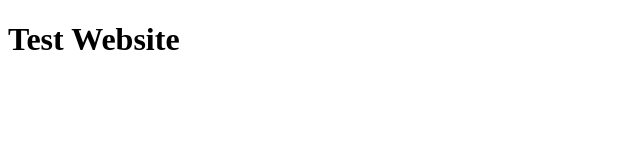
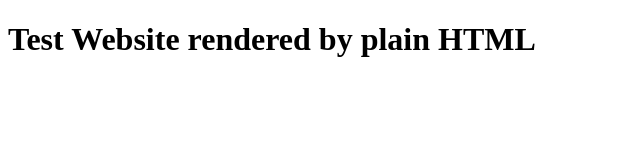
Before and after one commit to Harish-Athulya/test_ops_website, a plain HTML site: page index.html in a window 1280 px wide. Shown: the whole page, without its empty margins (0-640 px from the left). Drawn offline with Linux system fonts and the light colour scheme.

Commit message:
Another stupid change

```diff
--- a/index.html
+++ b/index.html
@@ -7,6 +7,6 @@
     <title>Github Actions</title>
 </head>
 <body>
-    <h1>Test Website</h1>
+    <h1>Test Website rendered by plain HTML</h1>
 </body>
 </html>
```
Also changed, not shown: 1 other file.
